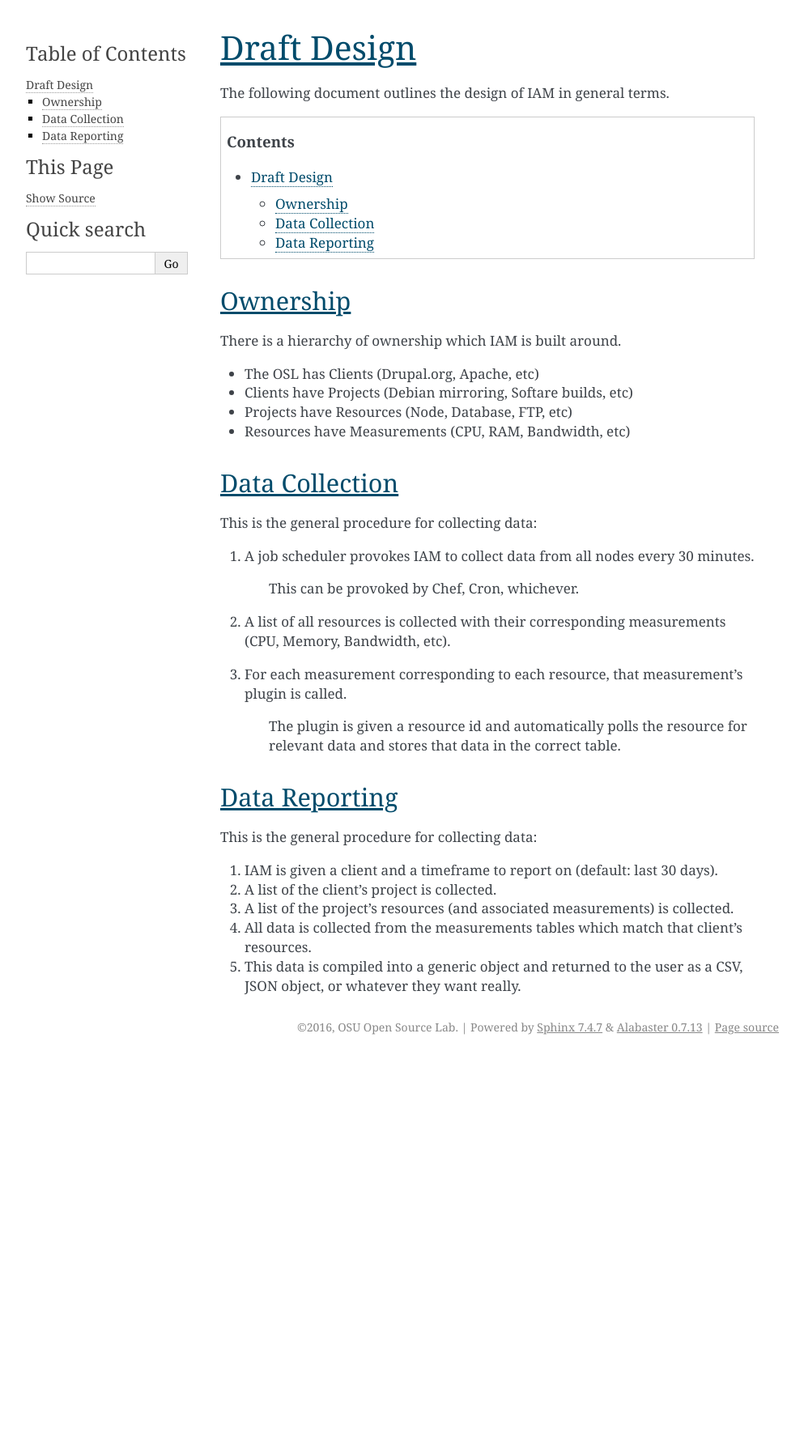
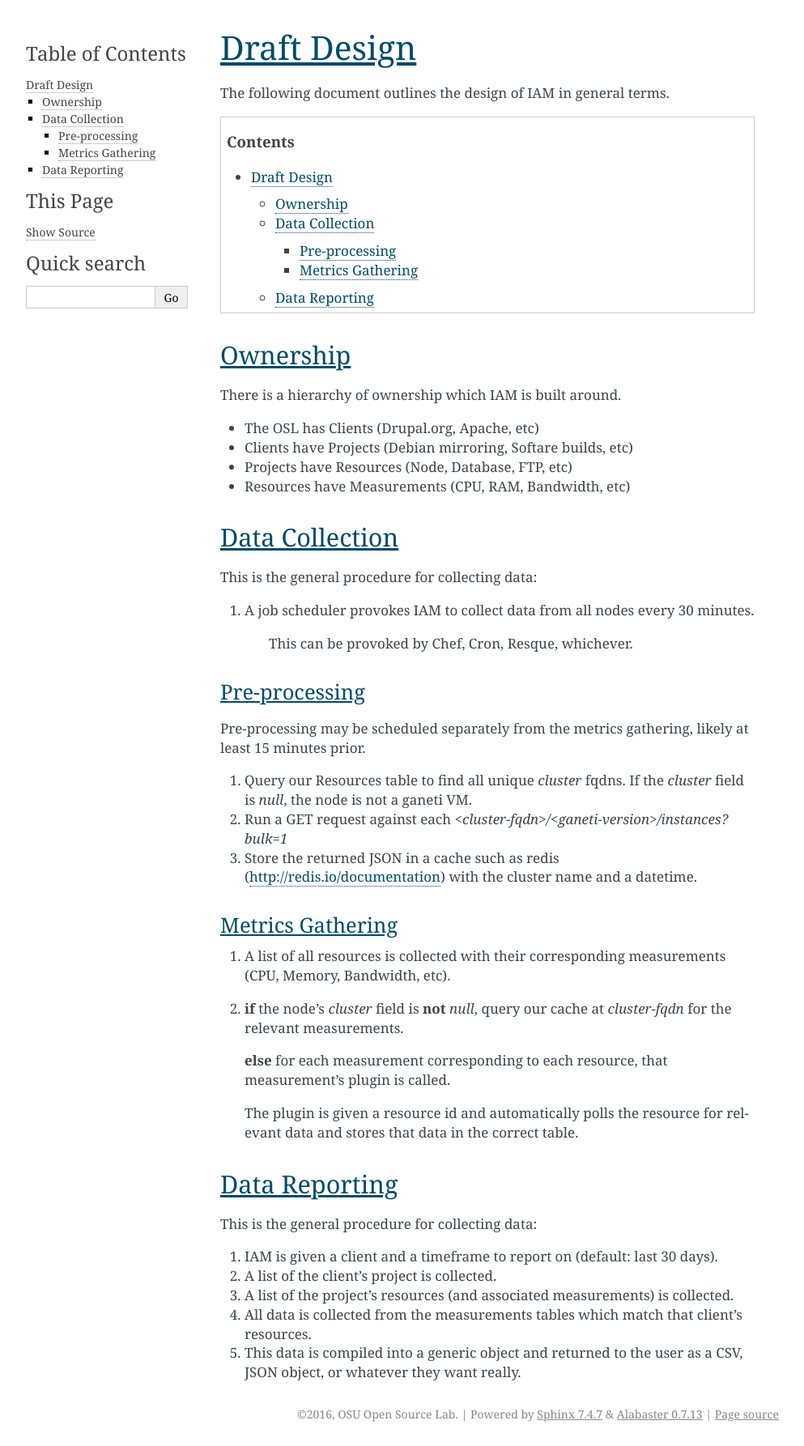
Before and after one commit to osuosl/iam, a Sphinx documentation site: the page built from docs/source/draft/design.rst, in a window 1280 px wide. Shown: the whole page at 81% size, without its empty margins (148-1141 px from the left). Built offline with Sphinx 7.4.7, drawn with Linux system fonts in a browser that asks for light colours; before the commit the page ends 1308 px from its top, so only the background shows below that.

Commit message:
Add docs about ganeti resource collection

```diff
--- a/docs/source/draft/design.rst
+++ b/docs/source/draft/design.rst
@@ -26,16 +26,37 @@ This is the general procedure for collecting data:
 #. A job scheduler provokes IAM to collect data from all nodes every 30
    minutes.
 
-    This can be provoked by Chef, Cron, whichever.
+    This can be provoked by Chef, Cron, Resque, whichever.
+
+Pre-processing
+~~~~~~~~~~~~~~
+
+Pre-processing may be scheduled separately from the metrics gathering, likely
+at least 15 minutes prior.
+
+#. Query our Resources table to find all unique `cluster` fqdns. If the
+   `cluster` field is `null`, the node is not a ganeti VM.
+
+#. Run a GET request against each
+   `<cluster-fqdn>/<ganeti-version>/instances?bulk=1`
+
+#. Store the returned JSON in a cache such as redis
+   (http://redis.io/documentation) with the cluster name and a datetime.
+
+Metrics Gathering
+~~~~~~~~~~~~~~~~~
 
 #. A list of all resources is collected with their corresponding measurements
    (CPU, Memory, Bandwidth, etc).
 
-#. For each measurement corresponding to each resource, that measurement's
-   plugin is called.
+#. **if** the node's `cluster` field is **not** `null`, query our cache at
+   `cluster-fqdn` for the relevant measurements.
 
-    The plugin is given a resource id and automatically polls the resource for
-    relevant data and stores that data in the correct table.
+   **else** for each measurement corresponding to each resource, that
+   measurement's plugin is called.
+
+   The plugin is given a resource id and automatically polls the resource for
+   relevant data and stores that data in the correct table.
 
 Data Reporting
 --------------
--- a/docs/source/draft/models.rst
+++ b/docs/source/draft/models.rst
@@ -53,6 +53,7 @@ id                          integer     true    Resources unique ID.
 project_id                  foreign key false   Project which owns this resource.
 resources_specific_field_1  var         false   Any specific metadata about
 resources_specific_field_2  var         false   |
+cluster                     string      false   Specifies ganeti cluster fqdn if applicable, null if not
 ...etc                      var         false   |
 =========================== =========== ======= =================================
 
```
